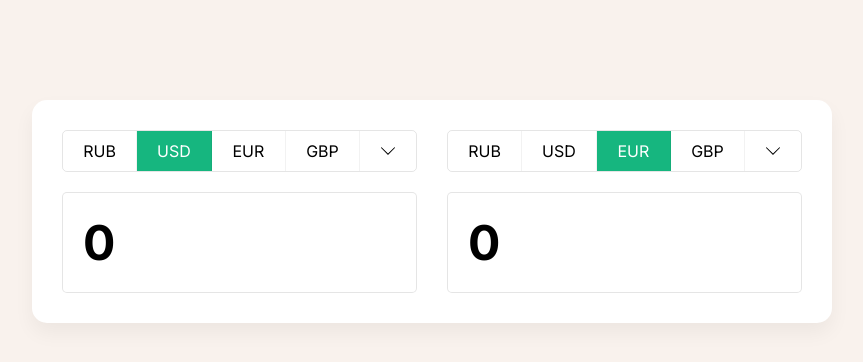
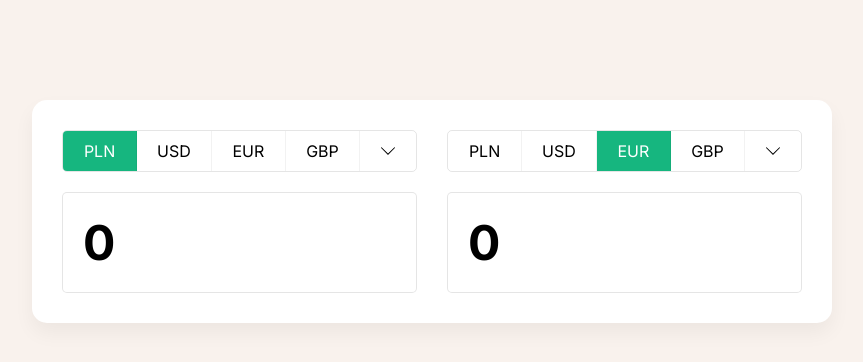
Before and after one commit to bubandrei/react_projects, a React (Create React App) app: page / in a window 1280 px wide. Shown: the top 362 px of the page, without its empty margins (208-1071 px from the left). Built offline with nearby package versions, Linux system fonts and the light colour scheme; no server answers.

Commit message:
change value

```diff
--- a/src/component/currency/block.jsx
+++ b/src/component/currency/block.jsx
@@ -1,6 +1,6 @@
 import React from 'react';
 
-const defaultCurrencies = ['RUB', 'USD', 'EUR', 'GBP'];
+const defaultCurrencies = ['PLN', 'USD', 'EUR', 'GBP'];
 
 export const Block = ({ value, currency, onChangeValue, onChangeCurrency }) => (
   <div className="block">
--- a/src/component/currency/currency.js
+++ b/src/component/currency/currency.js
@@ -6,19 +6,45 @@ const url = 'https://cdn.cur.su/api/latest.json'
 
 function Currency() {
     const [rates, setRates] = useState({});
-    const [fromCurrency, setFromCurrency] = useState('USD')
+    const [fromCurrency, setFromCurrency] = useState('PLN')
     const [toCurrency, setToCurrency] = useState('EUR')
+    const [valueFrom, setValueFrom] = useState(0);
+    const [valueTo, setValueTo] = useState(0);
     useEffect(() => {
         fetch(url)
-        .then(res => res.json())
-        .then((json) => setRates(json.rates))
-        .catch((err)=> console.log(err))
+            .then(res => res.json())
+            .then((json) => setRates(json.rates))
+            .catch((err) => console.log(err))
     }, []);
     console.log(rates)
+    console.log(fromCurrency)
+    console.log(rates[fromCurrency])
+    const onChangeFromValue = (value) => {
+
+        setValueFrom(value)
+        const price = value / rates[fromCurrency];
+        const result = price * rates[toCurrency];
+        setValueTo(result)
+    }
+    const onChangeToValue = (value) => {
+        const result = (rates[fromCurrency]/rates[toCurrency])*value;
+        setValueFrom(result)
+        setValueTo(value)
+    }
+    console.log(valueTo)
+
+
     return (
         <div className="App">
-            <Block value={0} currency={fromCurrency} onChangeCurrency={setFromCurrency} />
-            <Block value={0} currency={toCurrency} onChangeCurrency={setToCurrency} />
+            <Block value={valueFrom}
+                currency={fromCurrency}
+                onChangeCurrency={setFromCurrency}
+                onChangeValue={onChangeFromValue} />
+            <Block
+                value={valueTo}
+                currency={toCurrency}
+                onChangeCurrency={setToCurrency}
+                onChangeValue={onChangeToValue} />
         </div>
     );
 }
```
